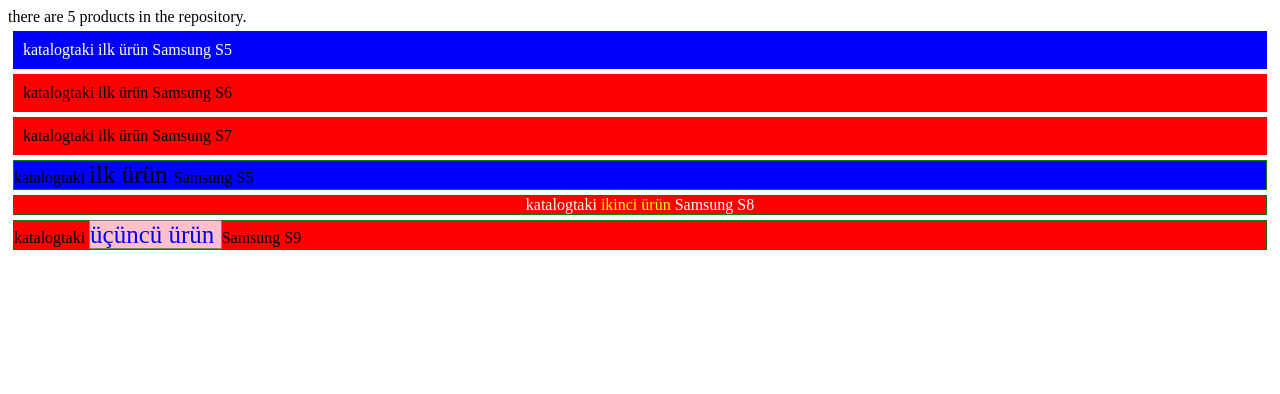
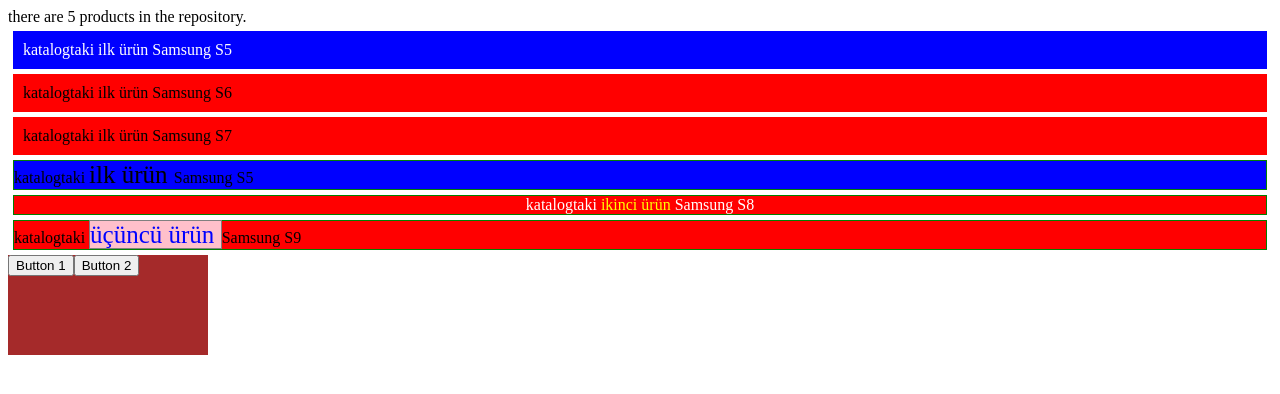
Before and after one commit to EmrahAKCAL/Angular-Tutorial-And-Applications, an Angular app in the folder Example/: page / in a window 1280 px wide. Shown: the top 394 px of the page. Built offline with nearby package versions, Linux system fonts and the light colour scheme.

Commit message:
6-event binding ile ts componentine bilgi aktarım

```diff
--- a/Example/src/app/product.component.html
+++ b/Example/src/app/product.component.html
@@ -19,3 +19,10 @@
 <div class="card-border mgn-5" [ngClass]="getClassMap(5)">
     katalogtaki <span [ngStyle]="getStyles(3)">üçüncü ürün </span> {{model.getProductById(5).name}}
 </div>
+
+<!--Event Binding-->
+<div (click)="onDivClicked()" style="width: 200px; height: 100px; background-color: brown;">
+    <button name="btn1" (click)="onSubmit($event)">Button 1</button>
+    <button name="btn2" (click)="onSubmit($event)">Button 2</button>
+
+</div>
--- a/Example/src/app/product.component.ts
+++ b/Example/src/app/product.component.ts
@@ -35,4 +35,14 @@ export class ProductComponent{
             backgroundColor: product.price>3000? 'aqua': 'pink'
         }
     }
+    //Event Binding
+    onSubmit($event){
+        $event.stopPropagation(); //click olayı sadece butonda olsun dışarı aktarı olmasın.
+        console.log('Button was clicked');
+        console.log($event);
+    }
+    onDivClicked(){
+        console.log('Div was clicked');
+
+    }
 }
```
